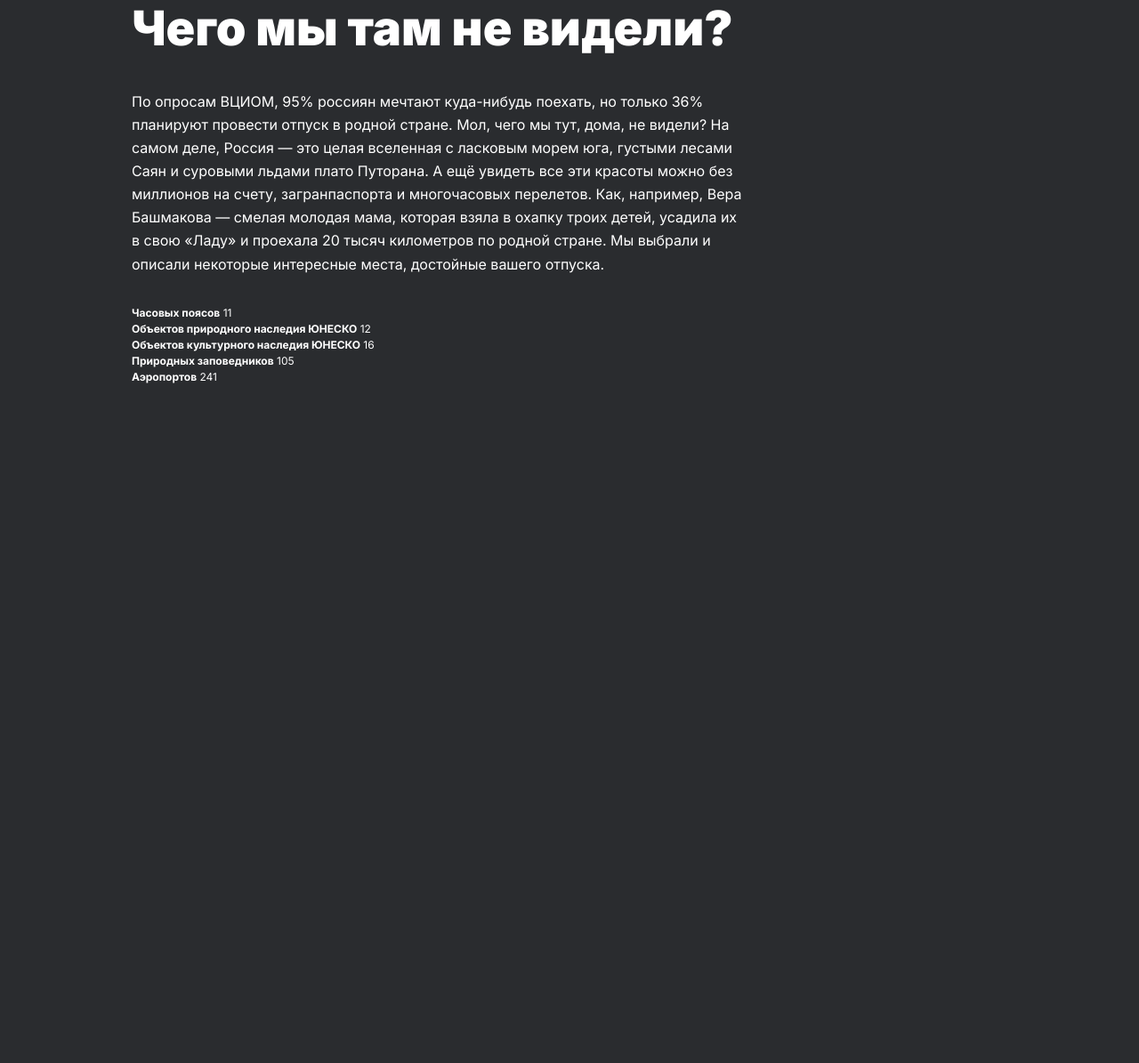
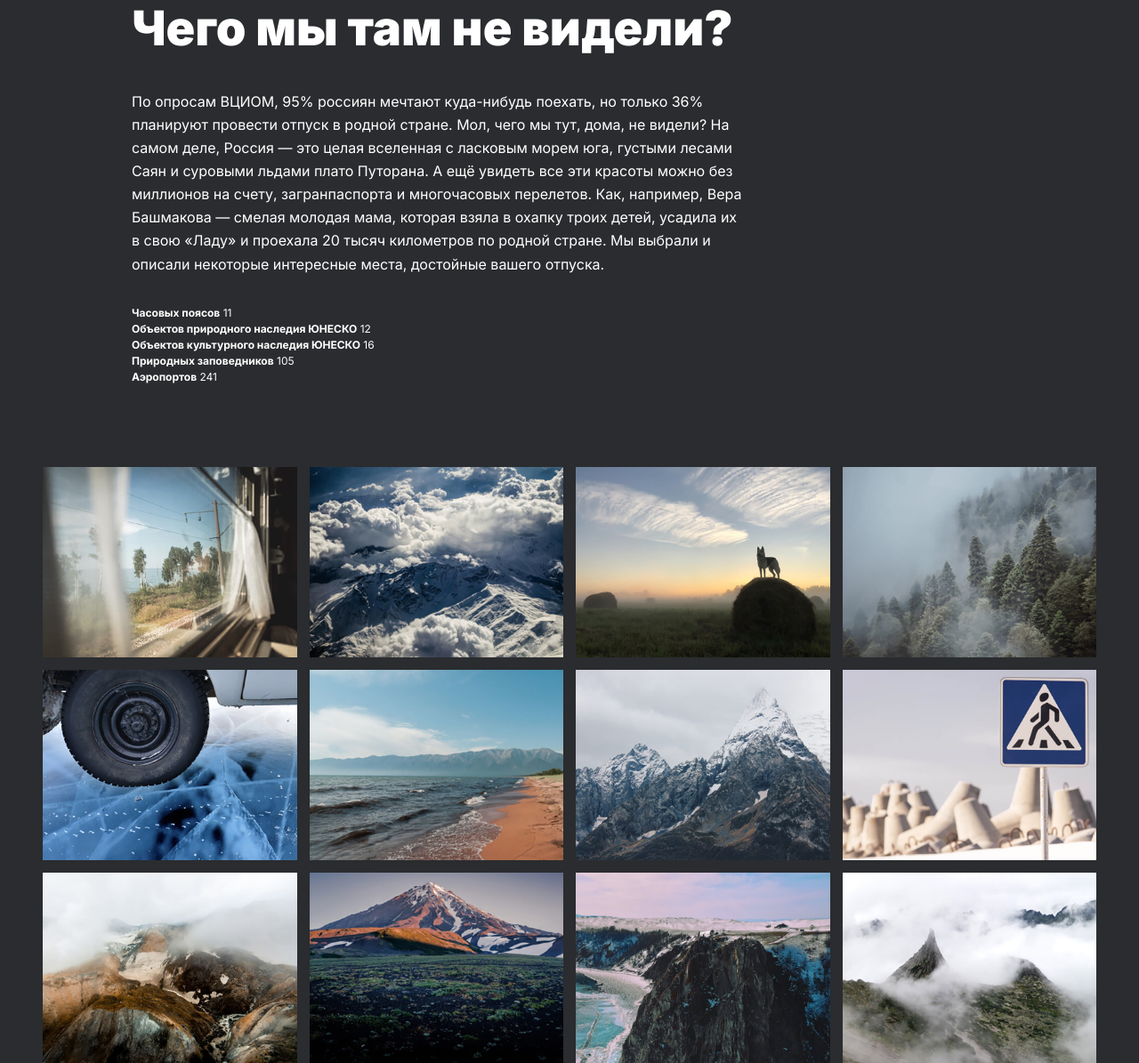
Before and after one commit to AnikeychikPG/travel-rus, a plain HTML site: page index.html in a window 1280 px wide. Shown: the part 1230-2425 px from the top of the page at 89% size. Before the commit the page ends 1663 px from the top, so only its background shows below. Drawn offline with Linux system fonts and the light colour scheme.

Commit message:
added grid-photo section

```diff
--- a/blocks/intro/intro.css
+++ b/blocks/intro/intro.css
@@ -3,7 +3,7 @@
   flex-direction: column;
   max-width: 928px;
   margin: 0 auto;
-  padding-top: 92px;
+  padding: 92px 48px 0;
 }
 
 @media screen and (max-width: 768px) {
--- /dev/null
+++ b/blocks/photo-grid/__item/photo-grid__item.css
@@ -0,0 +1,3 @@
+.photo-grid__item {
+  width: 100%;
+}
--- /dev/null
+++ b/blocks/photo-grid/photo-grid.css
@@ -0,0 +1,27 @@
+.photo-grid {
+  display: grid;
+  grid-template-columns: repeat(auto-fill, minmax(300px, 1fr));
+  grid-template-rows: auto;
+  gap: 14px 14px;
+  padding: 92px 48px 0;
+}
+
+@media screen and (max-width: 768px) {
+  .photo-grid {
+    grid-template-columns: repeat(auto-fill, minmax(288px, 1fr));
+    padding: 88px 24px 0;
+  }
+}
+
+@media screen and (max-width: 320px) {
+  .photo-grid {
+    grid-template-columns: repeat(auto-fill, minmax(288px, 1fr));
+    padding: 64px 16px 0;
+  }
+}
+
+@media screen and (min-width: 1280px) {
+  .photo-grid {
+    grid-template-columns: repeat(auto-fill, minmax(284px, 1fr));
+  }
+}
--- a/index.html
+++ b/index.html
@@ -79,6 +79,68 @@
             </li>
           </ul>
         </section>
+        <section class="photo-grid" aria-label="Фотографии России">
+          <img
+            src="/images/photo-grid-train.jpg"
+            alt="вид из окна вагона поезда"
+            class="photo-grid__item"
+          />
+          <img
+            src="/images/photo-grid-atharva-tulsi.jpg"
+            alt="вид на заснеженную вершину"
+            class="photo-grid__item"
+          />
+          <img
+            src="/images/photo-grid-tuman.jpg"
+            alt="стога сена в тумане"
+            class="photo-grid__item"
+          />
+          <img
+            src="/images/photo-grid-sochi.jpg"
+            alt="лесной массив в тумане"
+            class="photo-grid__item"
+          />
+          <img
+            src="/images/photo-grid-arisa.jpg"
+            alt="ледяная гладь озера Байкал"
+            class="photo-grid__item"
+          />
+          <img
+            src="/images/photo-grid-baikal.jpg"
+            alt="побережье озера Байкал"
+            class="photo-grid__item"
+          />
+          <img
+            src="/images/photo-grid-elbrus.jpg"
+            alt="заснеженная вершина горы Эльбрус"
+            class="photo-grid__item"
+          />
+          <img
+            src="/images/photo-grid-kondratiev.jpg"
+            alt="знак пешеходного перехода"
+            class="photo-grid__item"
+          />
+          <img
+            src="/images/photo-grid-kamchatka-1.jpg"
+            alt="горы Камчатки в тумане"
+            class="photo-grid__item"
+          />
+          <img
+            src="/images/photo-grid-kamchatka-2.jpg"
+            alt="гора на Камчатке"
+            class="photo-grid__item"
+          />
+          <img
+            src="/images/photo-grid-baikal-2.jpg"
+            alt="вид на озеро Байкал"
+            class="photo-grid__item"
+          />
+          <img
+            src="/images/photo-grid-ergaki.jpg"
+            alt="горы в тумане"
+            class="photo-grid__item"
+          />
+        </section>
       </main>
     </div>
   </body>
--- a/pages/index.css
+++ b/pages/index.css
@@ -3,3 +3,4 @@
 @import url(/pages/header.css);
 @import url(/pages/lead.css);
 @import url(/pages/intro.css);
+@import url(/pages/photo-grid.css);
--- /dev/null
+++ b/pages/photo-grid.css
@@ -0,0 +1,2 @@
+@import url(/blocks/photo-grid/photo-grid.css);
+@import url(/blocks/photo-grid/__item/photo-grid__item.css);
```
